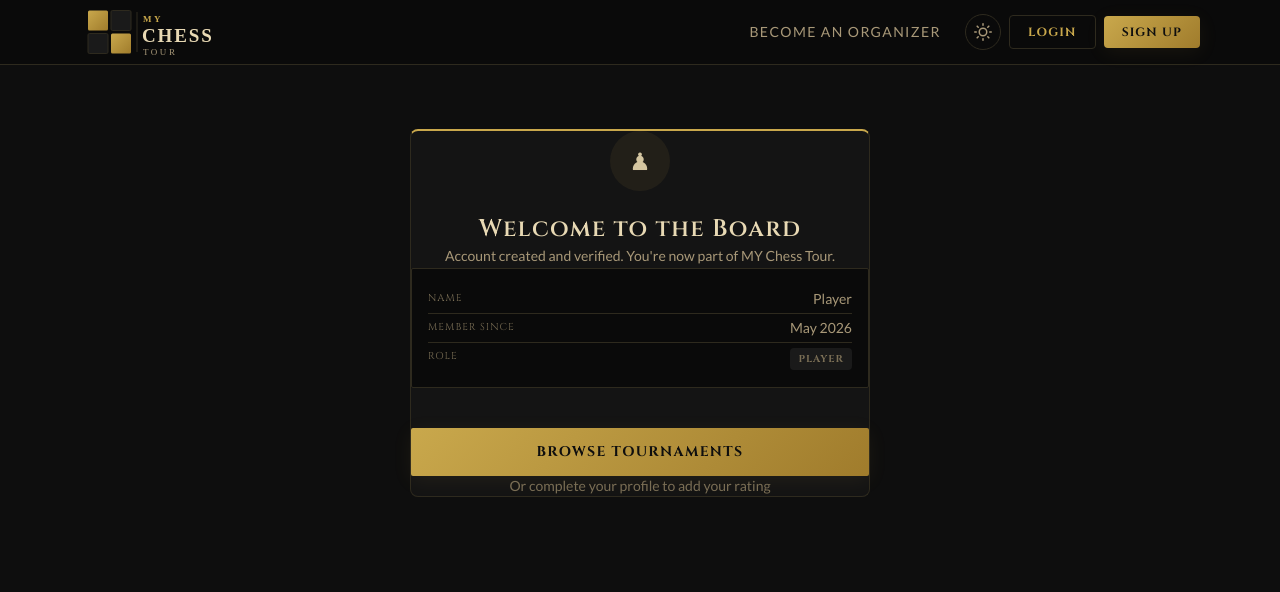
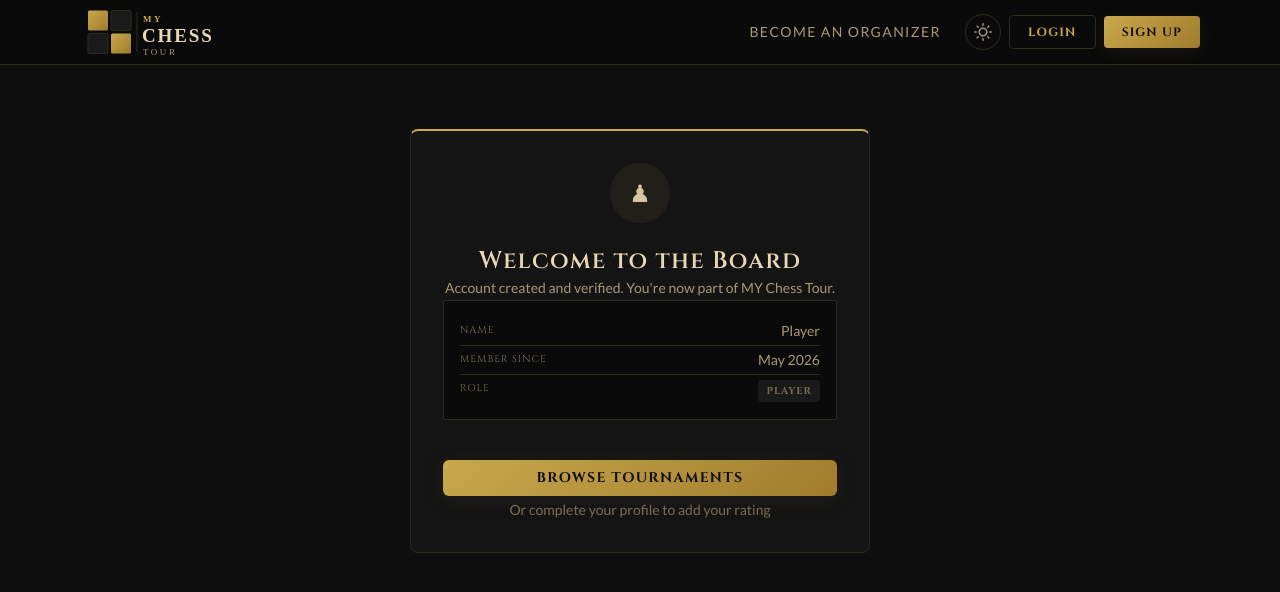
Before and after one commit to nzmksk/my-chess-tour, a Next.js app: page /auth/signup/success in a window 1280 px wide. Shown: the top 592 px of the page. Built offline with nearby package versions, Linux system fonts and the light colour scheme; no server answers.

Commit message:
fix auth/signup ui

```diff
--- a/src/app/auth/signup/_components/SignUpForm.tsx
+++ b/src/app/auth/signup/_components/SignUpForm.tsx
@@ -354,7 +354,7 @@ export default function SignUpForm() {
           </form>
 
           <div className="divider-text">Already have an account?</div>
-          <p className="auth-footer mt-0">
+          <p className="auth-footer">
             <Link href="/auth/login">Sign in instead</Link>
           </p>
         </div>
--- a/src/app/tournaments/_components/FilterBar.tsx
+++ b/src/app/tournaments/_components/FilterBar.tsx
@@ -149,7 +149,7 @@ export default function FilterBar({
           placeholder="Search tournaments…"
           value={search}
           onChange={(e) => onSearchChange(e.target.value)}
-          className="search-input"
+          className="input"
         />
 
         {/* Filter row */}
--- a/src/styles/globals.css
+++ b/src/styles/globals.css
@@ -200,17 +200,6 @@
   }
 
   /* ── Filter bar ── */
-  .search-input {
-    @apply font-lato text-sm p-2 border border-border rounded-md bg-bg-sunken text-text-body outline-none transition duration-200 w-full;
-  }
-  .search-input:focus {
-    @apply border-gold-bright;
-    box-shadow: 0 0 0 3px var(--color-grandiose-hover);
-  }
-  .search-input::placeholder {
-    @apply text-text-disabled;
-  }
-
   .filter-btn {
     @apply font-lato text-sm p-2 border border-border rounded-sm text-text-body cursor-pointer whitespace-nowrap appearance-none transition duration-150;
     background: var(--color-bg-raised)
@@ -286,7 +275,7 @@
   }
 
   .auth-card {
-    @apply w-full max-w-115;
+    @apply w-full max-w-115 p-8;
   }
 
   .auth-card-header {
@@ -294,11 +283,11 @@
   }
 
   .auth-logo {
-    @apply font-cinzel font-bold text-sm tracking-widest text-gold-bright uppercase mb-3 block;
+    @apply font-cinzel font-bold text-sm tracking-widest text-gold-bright uppercase mb-1 block;
   }
 
   .auth-heading {
-    @apply font-cinzel font-semibold text-2xl tracking-wider text-text-primary leading-[1.2] mb-2;
+    @apply font-cinzel font-semibold text-2xl tracking-wider text-text-primary leading-[1.2] mb-1;
   }
 
   .auth-subheading {
@@ -306,7 +295,7 @@
   }
 
   .auth-footer {
-    @apply text-center font-lato text-sm text-text-muted;
+    @apply text-center font-lato text-sm text-text-muted mt-1;
   }
   .auth-footer a {
     @apply text-gold-muted no-underline transition-colors duration-200;
@@ -326,7 +315,7 @@
 
   /* ── Dividers ── */
   .divider-gold {
-    @apply w-12 h-0.5;
+    @apply w-12 h-0.5 border-none mx-auto my-6;
     background: linear-gradient(
       90deg,
       transparent,
@@ -336,7 +325,7 @@
   }
 
   .divider-text {
-    @apply flex items-center gap-4 my-6 text-text-muted text-xs tracking-widest font-cinzel uppercase;
+    @apply flex items-center gap-4 mt-4 text-text-muted text-xs tracking-widest font-cinzel uppercase;
   }
   .divider-text::before,
   .divider-text::after {
@@ -378,7 +367,7 @@
   }
 
   .input {
-    @apply bg-bg-sunken border border-border rounded-xs text-text-body font-lato text-sm px-4 py-3 w-full outline-none transition duration-200 appearance-none;
+    @apply bg-bg-sunken border border-border rounded-sm md:rounded-md text-text-body font-lato text-sm px-4 py-2 w-full outline-none transition duration-200 appearance-none;
   }
   .input:focus {
     @apply border-gold-bright;
@@ -432,7 +421,7 @@
 
   /* ── Password requirements ── */
   .pw-requirements {
-    @apply bg-bg-sunken border border-border rounded-xs px-4 py-2 mt-2;
+    @apply bg-bg-sunken border border-border rounded-md px-4 py-2 mt-2;
   }
   .pw-requirements--error {
     @apply border-danger-deep;
@@ -508,7 +497,7 @@
 
   /* ── Auth buttons ── */
   .btn-primary {
-    @apply text-bg-base font-cinzel text-sm font-bold tracking-widest uppercase py-3.5 px-9 rounded-xs border-0 cursor-pointer w-full transition duration-200 block text-center no-underline;
+    @apply text-bg-base font-cinzel text-sm font-bold tracking-widest uppercase p-2 rounded-sm md:rounded-md border-0 cursor-pointer w-full transition duration-200 block text-center no-underline;
     background: linear-gradient(
       135deg,
       var(--color-gold-bright),
@@ -553,7 +542,7 @@
 
   /* ── Step tracker ── */
   .step-tracker {
-    @apply flex items-center justify-center mb-10;
+    @apply flex items-center justify-center mb-8;
   }
   .step {
     @apply flex flex-col items-center gap-1;
```
